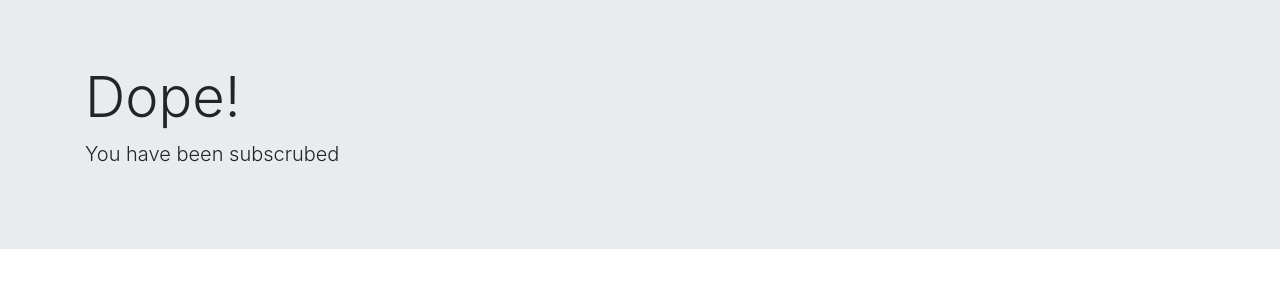
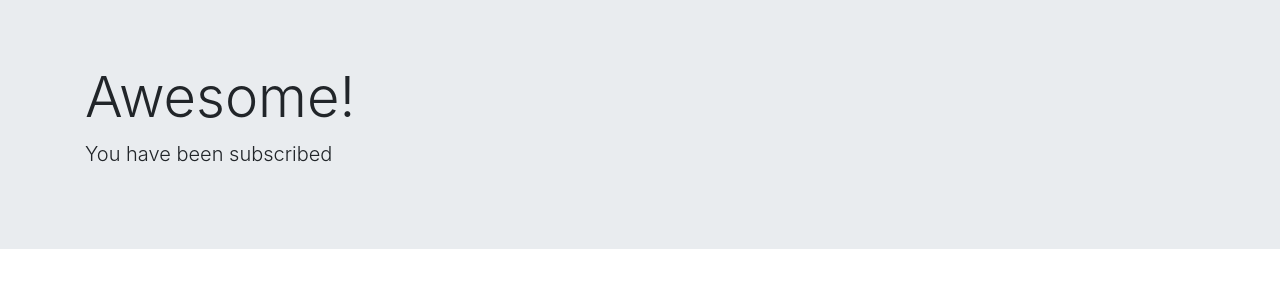
Before and after one commit to josejayant13/Newsletter, a website: page success.html in a window 1280 px wide. Drawn offline with nearby package versions, Linux system fonts and the light colour scheme.

Commit message:
Update 1

```diff
--- a/success.html
+++ b/success.html
@@ -10,8 +10,8 @@
   <body>
     <div class="jumbotron jumbotron-fluid">
   <div class="container">
-    <h1 class="display-4">Dope!</h1>
-    <p class="lead">You have been subscrubed</p>
+    <h1 class="display-4">Awesome!</h1>
+    <p class="lead">You have been subscribed</p>
   </div>
 </div>
   </body>
```
Also changed, not shown: signup.html (+1 -1 lines), public/images/newsletter.png.
